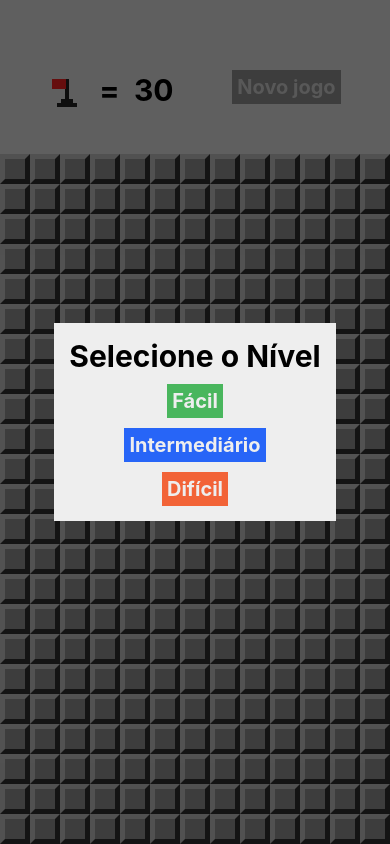
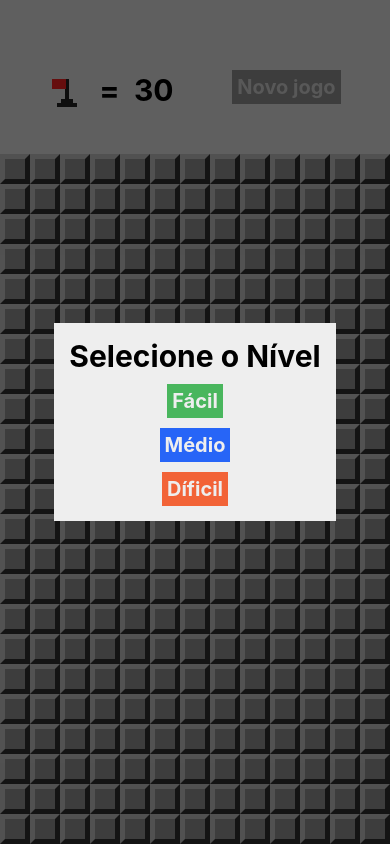
Before and after one commit to scrNorya/campo-minado, a React Native app: screen / in a window 390 px wide. Both pictures are taken after a click on the element 64 px from the left and 92 px from the top of the page. Built offline with nearby package versions, Linux system fonts and the light colour scheme.

Commit message:
componentizacao do botao de selecionar dificuldade

```diff
--- a/src/screens/LevelSelection.js
+++ b/src/screens/LevelSelection.js
@@ -1,5 +1,15 @@
 import React from 'react';
 import {View, StyleSheet, Text, TouchableOpacity, Modal} from 'react-native';
+
+const DifficultSelectionButton = props => {
+  return (
+    <TouchableOpacity
+      style={[styles.button, props.style]}
+      onPress={() => props.onLevelSelected()}>
+      <Text style={styles.buttonLabel}>{props.buttonLabel}</Text>
+    </TouchableOpacity>
+  );
+};
 
 export default props => {
   return (
@@ -11,21 +21,21 @@ export default props => {
       <View style={styles.frame}>
         <View style={styles.container}>
           <Text style={styles.title}>Selecione o Nível</Text>
-          <TouchableOpacity
-            style={[styles.button, styles.bgEasy]}
-            onPress={() => props.onLevelSelected(0.01)}>
-            <Text style={styles.buttonLabel}>Fácil</Text>
-          </TouchableOpacity>
-          <TouchableOpacity
-            style={[styles.button, styles.bgNormal]}
-            onPress={() => props.onLevelSelected(0.2)}>
-            <Text style={styles.buttonLabel}>Intermediário</Text>
-          </TouchableOpacity>
-          <TouchableOpacity
-            style={[styles.button, styles.bgHard]}
-            onPress={() => props.onLevelSelected(0.3)}>
-            <Text style={styles.buttonLabel}>Difícil</Text>
-          </TouchableOpacity>
+          <DifficultSelectionButton
+            style={styles.bgEasy}
+            buttonLabel="Fácil"
+            onLevelSelected={() => props.onLevelSelected(0.01)}
+          />
+          <DifficultSelectionButton
+            style={styles.bgNormal}
+            buttonLabel="Médio"
+            onLevelSelected={() => props.onLevelSelected(0.2)}
+          />
+          <DifficultSelectionButton
+            style={styles.bgHard}
+            buttonLabel="Díficil"
+            onLevelSelected={() => props.onLevelSelected(0.3)}
+          />
         </View>
       </View>
     </Modal>
```
